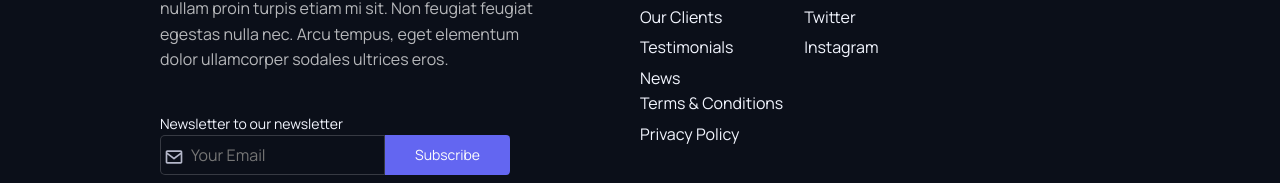
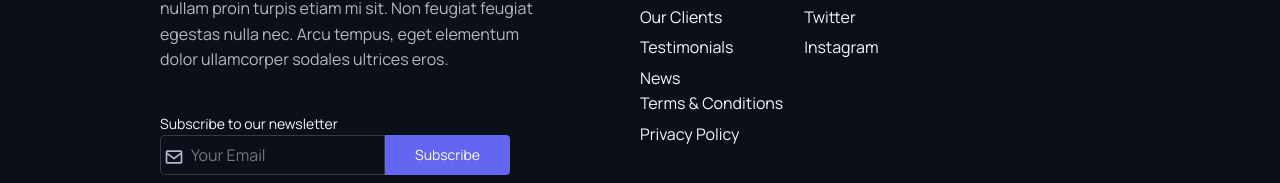
Before and after one commit to KimmoKAhola/Silicon-Kimmo-Ahola, a React (Vite) app: page /news in a window 1280 px wide. Shown: the part 1062-1245 px from the top of the page. Built offline with nearby package versions, Linux system fonts and the light colour scheme; no server answers.

Commit message:
fixed text in footer

```diff
--- a/src/views/sections/global/Footer-Dark.jsx
+++ b/src/views/sections/global/Footer-Dark.jsx
@@ -28,7 +28,7 @@ const FooterDark = () => {
                             nullam proin turpis etiam mi sit. Non feugiat feugiat egestas nulla nec. Arcu tempus, eget
                             elementum
                             dolor ullamcorper sodales ultrices eros. </p>
-                        <h6>Newsletter to our newsletter</h6>
+                        <h6>Subscribe to our newsletter</h6>
                         <SubscriberButton value="Subscribe"/>
 
                         <p id="dark-copyright">2024. All rights reserved. Silicon Template.</p>
```
